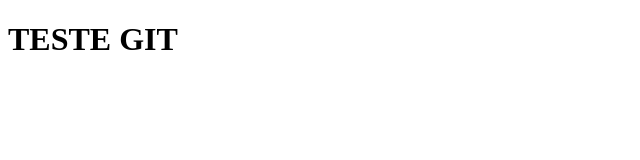
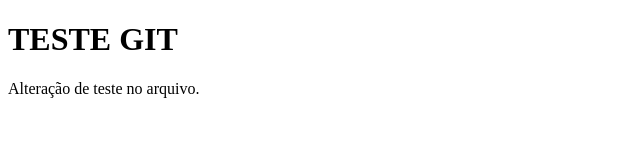
Before and after one commit to malupcosta/new-repo, a plain HTML site: page index.html in a window 1280 px wide. Shown: the whole page, without its empty margins (0-640 px from the left). Drawn offline with Linux system fonts and the light colour scheme.

Commit message:
Adiciona uma marcação de teste no index.html

```diff
--- a/index.html
+++ b/index.html
@@ -9,5 +9,6 @@
     <header>
       <h1>TESTE GIT</h1>
     </header>
+    <p>Alteração de teste no arquivo.</p>
   </body>
 </html>
```
